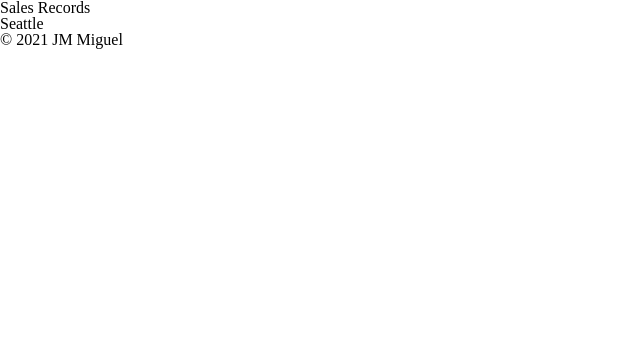
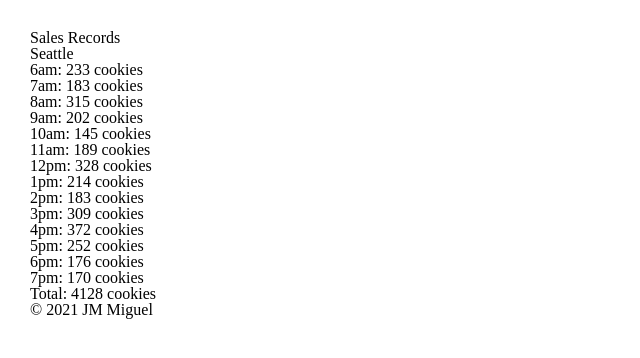
Before and after one commit to jamiguel23/cookie-stand, a plain HTML site: page sales.html in a window 1280 px wide. Shown: the whole page, without its empty margins (0-640 px from the left). Drawn offline with Linux system fonts and the light colour scheme.

Commit message:
working seattle store js

```diff
--- a/css/style.css
+++ b/css/style.css
@@ -0,0 +1,3 @@
+* {
+  margin: 30px;
+}
--- a/js/app.js
+++ b/js/app.js
@@ -5,8 +5,11 @@
 console.log('hello');
 
 // created operation hours variable
-let hours = ['6am', '7am', '8am', '9am', '10am', '11am', '12pm', '1pm', '2pm', '3pm', '4pm', '5pm', '6pm', '7pm', '8pm'];
+let hours = ['6am', '7am', '8am', '9am', '10am', '11am', '12pm', '1pm', '2pm', '3pm', '4pm', '5pm', '6pm', '7pm'];
 console.log(hours);
+
+const seattleList = document.getElementById('seattle-list');
+console.log(seattleList);
 
 // created seattle object
 let seattle = {
@@ -14,7 +17,7 @@ let seattle = {
   min: 23,
   max: 65,
   dailyTotal: 0,
-  avgCookSoldEachArray : [],
+  avgCookSoldEachArray: [],
   avg: 6.3,
   getRandomCust: function () {
 
@@ -25,15 +28,43 @@ let seattle = {
     return Math.round(this.getRandomCust() * this.avg); // This should find a single average day
   },
   pushSoldArray: function () {
-    for (let i=0; i < hours.length; i++){
-      this.pushSoldArray.push(this.getRandomCookPerHour()); //for loop to go the length of hours array to assign it a random daily average
+    for (let i = 0; i < hours.length; i++) {
+      this.avgCookSoldEachArray.push(this.getRandomCookPerHour()); //for loop to go the length of hours array to assign it a random daily average
     }
+  },
+  totalCookSales: function () {
+    for (let i = 0; i < this.avgCookSoldEachArray.length; i++) {
+      this.dailyTotal += this.avgCookSoldEachArray[i];
+    }
+  },
+  render: function () {
+    for (let i = 0; i < hours.length; i++) {
+      let li = document.createElement('li');
+      li.textContent = `${hours[i]}: ${this.getRandomCookPerHour()} cookies`;
+      seattleList.appendChild(li);
+    }
+    let liTotal = document.createElement('li');
+    liTotal.textContent = `Total: ${this.dailyTotal} cookies`;
+    seattleList.appendChild(liTotal);
   }
+
 };
 
+
+
+seattle.pushSoldArray();
+seattle.totalCookSales();
 console.log(seattle);
 console.log(seattle.getRandomCust());
 console.log(seattle.getRandomCookPerHour());
-console.log(seattle.pushSoldArray());
+console.log(seattle.avgCookSoldEachArray);
+console.log(seattle.dailyTotal);
+seattle.render();
 
-// WIP Need to resolve liver server issiues before continuing
+
+
+// 1. create element
+let section = document.createElement('section');
+// 2. give content
+//3. append to the DOM
+seattleList.appendChild(section); //POL
--- a/sales.html
+++ b/sales.html
@@ -6,7 +6,8 @@
         <link rel="stylesheet" href="./css/reset.css">
         <link rel="stylesheet" href="./css/style.css">
     </head>
-    <body>
+    <main>
+
         <h1>Sales Records </h1>
         <ul id="seattle-list">Seattle</ul>
     <footer>
@@ -14,4 +15,7 @@
     </footer>
     <script src="js/app.js"></script>
     </body>
+
+    </main>
+    <body>
 </html>
```
